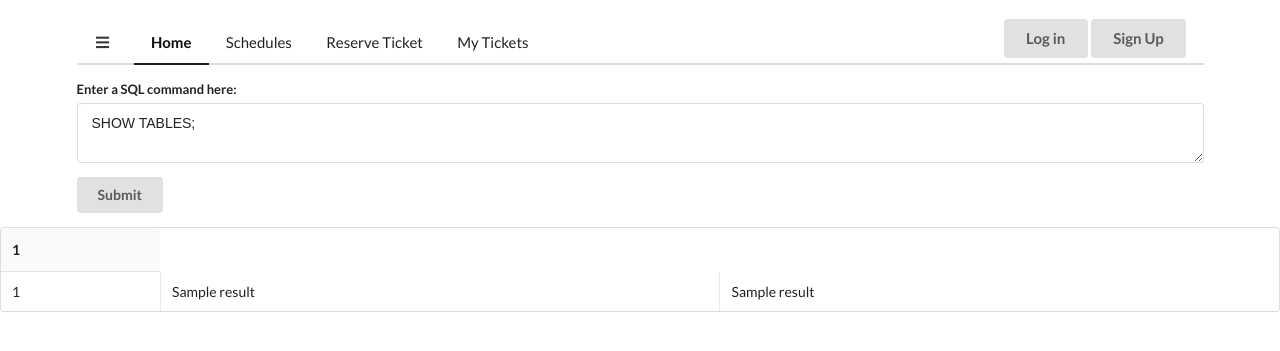
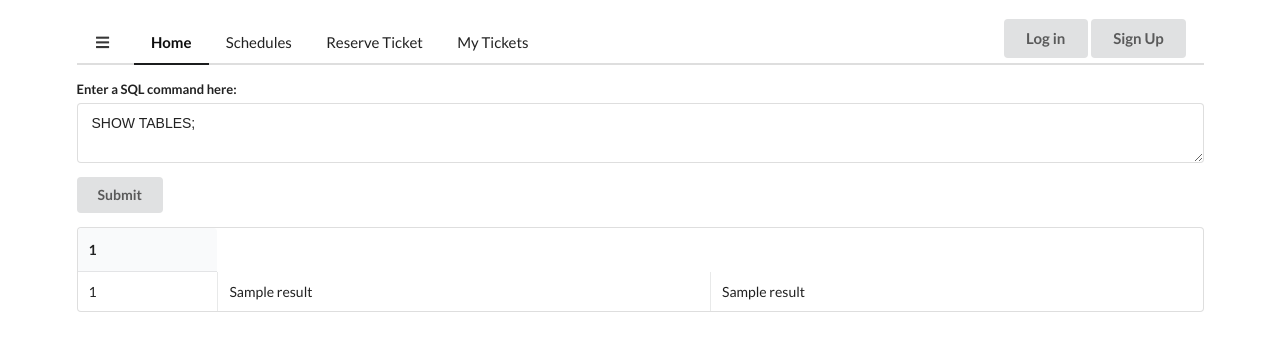
Before and after one commit to jamesw8/RailroadSystem, a Flask app: template templates/index.html in a window 1280 px wide. Shown: the top 351 px of the page. Run offline with Flask 2, Linux system fonts and the light colour scheme; the template is opened without the code that fills it: most values are stand-ins (such as "Sample title", 1, 10 or a date in 2020); some libraries are stand-ins or nearby versions.

Commit message:
Added container

```diff
--- a/templates/index.html
+++ b/templates/index.html
@@ -10,6 +10,7 @@
 		</div>
 	</form>
 	{% if headers %}
+	<div class="ui container">
 		<table class="ui celled table">
 			<thead>
 				<tr>
@@ -30,5 +31,6 @@
 				</tbody>
 			{% endif %}
 		</table>
+	</div>
 	{% endif %}
 {% endblock %}
```
